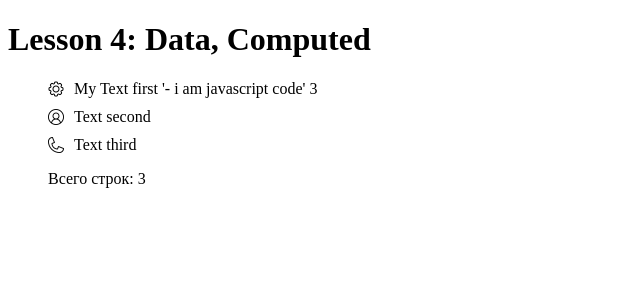
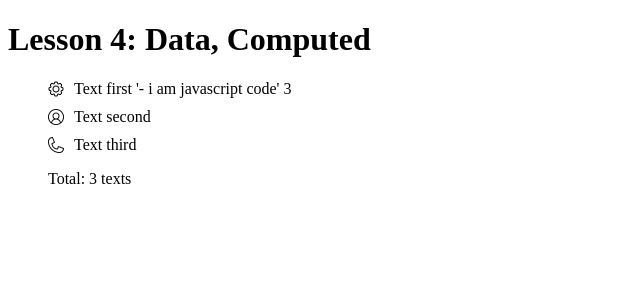
Before and after one commit to ekschedl/theory-vue.js, a Vue app: page / in a window 1280 px wide. Shown: the top 300 px of the page, without its empty margins (0-640 px from the left). Built offline with nearby package versions, Linux system fonts and the light colour scheme.

Commit message:
+Computed

```diff
--- a/src/App.vue
+++ b/src/App.vue
@@ -15,19 +15,19 @@
         <span>{{posts[2].text}}</span>
     </li>
   </ul>
-  <span class="total"> Всего строк: 3</span>
+  <span class="total"> Total: {{ totalCount }} </span>
 </div>
 </template>
 
 <script>
 export default {
   data (){
-    return{
+    return {
       title: 'Data, Computed',
       posts: [
         {
           id:0,
-          text:'My Text first ',
+          text:'Text first ',
           icon: 'setting.png'
         },
         {
@@ -42,8 +42,15 @@ export default {
         }
       ]
     }
+  },
+  computed: {
+    totalCount(){
+      return this.posts.length + " texts"
+    }
+
+    }
   }
-};
+
 </script>
 
 
```
